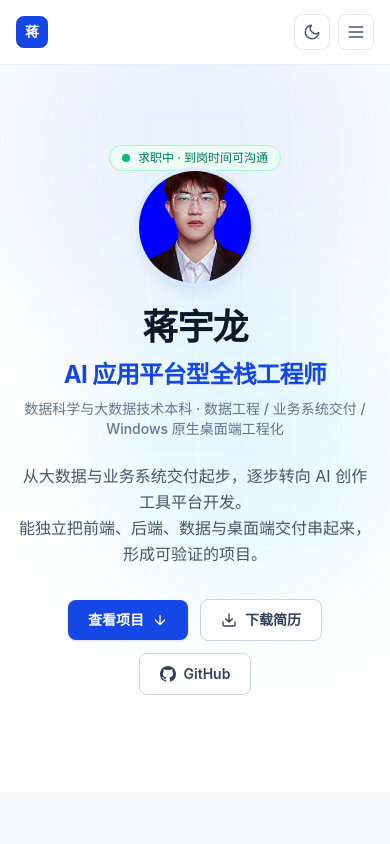
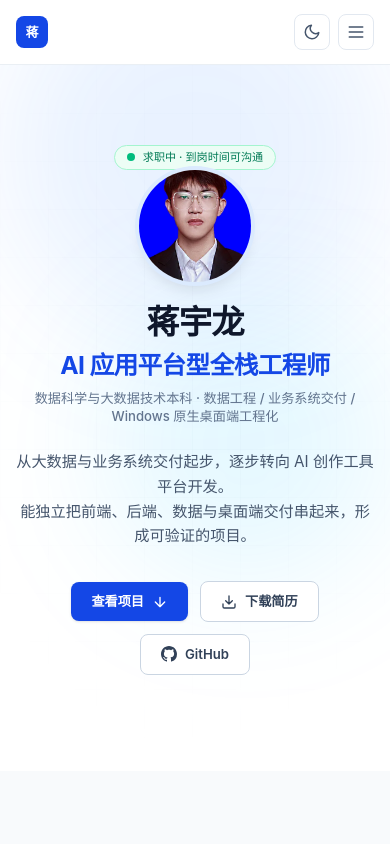
Before and after one commit to White-147/jyl-site, a React (Vite) app: page / in a window 390 px wide. Shown: the top 844 px of the page. Built offline with nearby package versions, Linux system fonts and the light colour scheme.

Commit message:
feat: 三端响应式适配——全量流体字号（clamp rem+vw）、标题 text-balance、移除字号断点跳跃

```diff
--- a/src/components/Hero.tsx
+++ b/src/components/Hero.tsx
@@ -45,10 +45,10 @@ export default function Hero() {
           className="h-28 w-28 rounded-full object-cover shadow-lg ring-4 ring-blue-100 sm:h-32 sm:w-32 dark:ring-blue-500/20"
         />
 
-        <h1 className="mt-6 text-4xl font-extrabold tracking-tight text-slate-900 sm:text-5xl lg:text-6xl dark:text-white">
+        <h1 className="mt-6 text-5xl font-extrabold tracking-tight text-slate-900 text-balance dark:text-white">
           {profile.name}
         </h1>
-        <p className="mt-3 text-2xl font-bold tracking-tight text-blue-700 sm:text-3xl dark:text-blue-400">
+        <p className="mt-3 text-3xl font-bold tracking-tight text-blue-700 text-balance dark:text-blue-400">
           {profile.title}
         </p>
         <p className="mt-2 text-sm font-medium text-slate-500 dark:text-slate-400">{profile.subtitle}</p>
--- a/src/components/SectionHeading.tsx
+++ b/src/components/SectionHeading.tsx
@@ -13,7 +13,7 @@ export default function SectionHeading({ eyebrow, title, description }: SectionH
       <p className="text-sm font-semibold uppercase tracking-widest text-blue-700 dark:text-blue-400">
         {eyebrow}
       </p>
-      <h2 className="mt-2 text-3xl font-bold tracking-tight text-slate-900 dark:text-white sm:text-4xl">
+      <h2 className="mt-2 text-3xl font-bold tracking-tight text-slate-900 text-balance dark:text-white">
         {title}
       </h2>
       {description && (
--- a/src/index.css
+++ b/src/index.css
@@ -6,6 +6,19 @@
 @theme {
   --font-sans: "Inter", "PingFang SC", "Hiragino Sans GB", "Microsoft YaHei",
     "Noto Sans SC", system-ui, -apple-system, sans-serif;
+
+  /* 流体字号：min/max 用 rem（尊重浏览器缩放与用户字体设置），中间 rem+vw 渐变，
+     320px→1440px 平滑缩放，无断点跳跃；PC/平板/手机三端文本自适应 */
+  --text-xs: clamp(0.6875rem, 0.6563rem + 0.1563vw, 0.75rem);
+  --text-sm: clamp(0.8125rem, 0.7656rem + 0.2344vw, 0.875rem);
+  --text-base: clamp(0.9375rem, 0.875rem + 0.3125vw, 1rem);
+  --text-lg: clamp(1.0625rem, 1rem + 0.3125vw, 1.125rem);
+  --text-xl: clamp(1.1875rem, 1.0938rem + 0.4688vw, 1.25rem);
+  --text-2xl: clamp(1.3125rem, 1.1875rem + 0.625vw, 1.5rem);
+  --text-3xl: clamp(1.5rem, 1.3125rem + 0.9375vw, 1.875rem);
+  --text-4xl: clamp(1.75rem, 1.5rem + 1.25vw, 2.25rem);
+  --text-5xl: clamp(2rem, 1.625rem + 1.875vw, 3rem);
+  --text-6xl: clamp(2.25rem, 1.75rem + 2.5vw, 3.75rem);
 }
 
 html {
```
